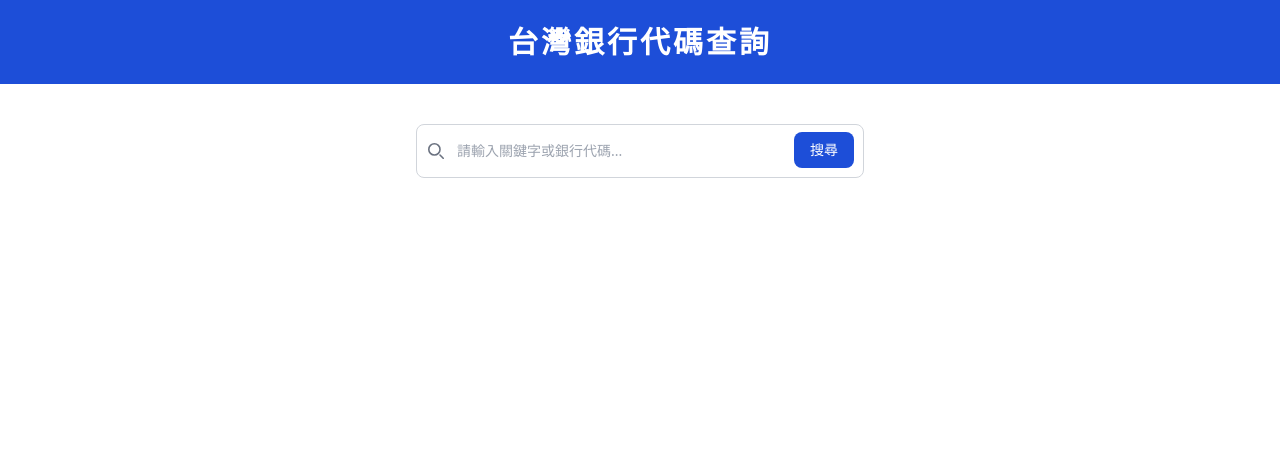
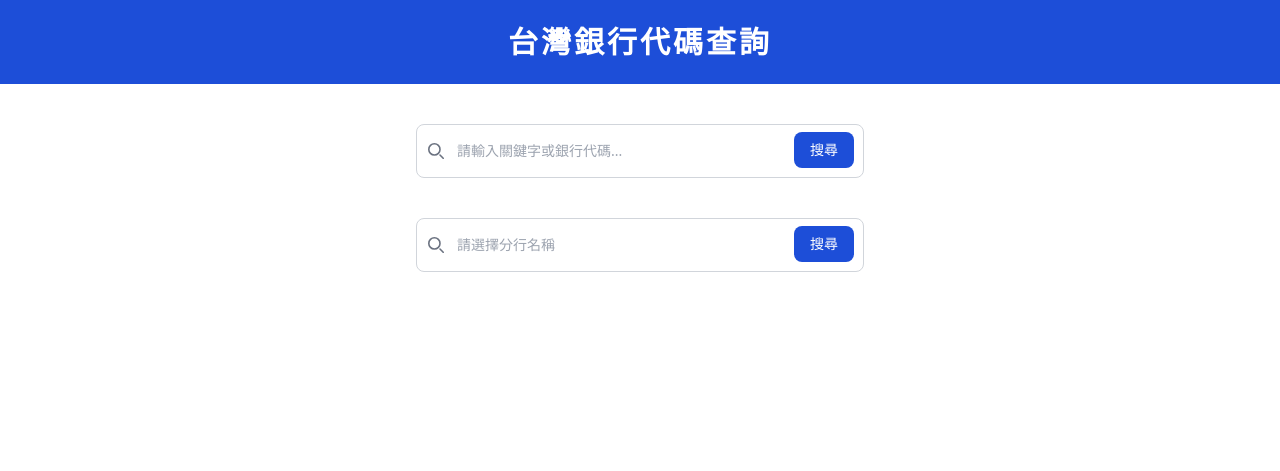
Before and after one commit to chienchuanw/5xcamp-bank-query, a Django app: page / in a window 1280 px wide. Shown: the top 471 px of the page. Run offline with Django 5.2, Linux system fonts and the light colour scheme; data that the repository does not hold is empty; style sheets or scripts are compiled from the project's sources.

Commit message:
Modified: Added branch dropdown options

```diff
--- a/banks/views.py
+++ b/banks/views.py
@@ -1,12 +1,15 @@
 from typing import Any
-from django.db.models import Q
-from django.db.models.query import QuerySet
-from django.views.generic import FormView, ListView
-from .models import Bank
-from .forms import BankSearchForm
+from django.views.generic import ListView
+from .models import Bank, Branch
 
 
 class BankHomeView(ListView):
     template_name = "banks/home.html"
     model = Bank
     context_object_name = "banks"
+
+    def get_context_data(self, **kwargs: Any) -> dict[str, Any]:
+        context = super().get_context_data(**kwargs)
+        context["branches"] = Branch.objects.all()
+
+        return context
--- a/templates/banks/home.html
+++ b/templates/banks/home.html
@@ -6,10 +6,10 @@
 {% block content %}
 
 
-<div x-data="{ open: false }">
-  <form class="max-w-md mx-auto my-10">
+<div x-data="{ openBankOption: false, openBranchOption: false }">
+  <div class="max-w-md mx-auto my-10">
     <label for="bank-search" class="mb-2 text-sm font-medium text-gray-900 sr-only dark:text-white">搜尋</label>
-    <div class="relative" @click.away="open = false">
+    <div class="relative" @click.away="openBankOption = false">
       <div class="absolute inset-y-0 start-0 flex items-center ps-3 pointer-events-none">
         <svg class="w-4 h-4 text-gray-500 dark:text-gray-400" aria-hidden="true" xmlns="http://www.w3.org/2000/svg"
           fill="none" viewBox="0 0 20 20">
@@ -19,21 +19,48 @@
       </div>
       <input type="search" id="bank-search"
         class="block w-full p-4 ps-10 text-sm text-gray-900 border border-gray-300 rounded-lg bg-white focus:ring-blue-500 focus:border-blue-500"
-        placeholder="請輸入關鍵字或銀行代碼..." @focus="open = true" />
+        placeholder="請輸入關鍵字或銀行代碼..." @focus="openBankOption = true" />
       <button type="button"
         class="text-white absolute end-2.5 bottom-2.5 bg-blue-700 hover:bg-blue-800 focus:ring-4 focus:outline-none focus:ring-blue-300 font-medium rounded-lg text-sm px-4 py-2">搜尋</button>
     </div>
-		<div id="bank-dropdown" class="z-10 bg-white divide-y divide-gray-100 rounded-lg shadow w-full" x-cloak x-show="open">
+		<div id="bank-dropdown" class="z-10 bg-white divide-y divide-gray-100 rounded-lg shadow w-full" x-cloak x-show="openBankOption">
 			<ul class="py-2 text-sm text-gray-700" aria-labelledby="dropdownDefaultButton">
 				{% for bank in banks %}
 				<li class="block px-4 py-2 hover:bg-gray-100">{{bank.code}} {{ bank.name }}</li>
 				{% endfor %}
 			</ul>
 		</div>
-  </form>
+  </div>
+	<div class="max-w-md mx-auto my-10">
+    <label for="bank-search" class="mb-2 text-sm font-medium text-gray-900 sr-only dark:text-white">搜尋</label>
+    <div class="relative" @click.away="openBranchOption = false">
+      <div class="absolute inset-y-0 start-0 flex items-center ps-3 pointer-events-none">
+        <svg class="w-4 h-4 text-gray-500 dark:text-gray-400" aria-hidden="true" xmlns="http://www.w3.org/2000/svg"
+          fill="none" viewBox="0 0 20 20">
+          <path stroke="currentColor" stroke-linecap="round" stroke-linejoin="round" stroke-width="2"
+            d="m19 19-4-4m0-7A7 7 0 1 1 1 8a7 7 0 0 1 14 0Z" />
+        </svg>
+      </div>
+      <input type="search" id="bank-search"
+        class="block w-full p-4 ps-10 text-sm text-gray-900 border border-gray-300 rounded-lg bg-white focus:ring-blue-500 focus:border-blue-500"
+        placeholder="請選擇分行名稱" @focus="openBranchOption = true" />
+      <button type="button"
+        class="text-white absolute end-2.5 bottom-2.5 bg-blue-700 hover:bg-blue-800 focus:ring-4 focus:outline-none focus:ring-blue-300 font-medium rounded-lg text-sm px-4 py-2">搜尋</button>
+    </div>
+		<div id="bank-dropdown" class="z-10 bg-white divide-y divide-gray-100 rounded-lg shadow w-full" x-cloak x-show="openBranchOption">
+			<ul class="py-2 text-sm text-gray-700" aria-labelledby="dropdownDefaultButton">
+				{% for branch in branches %}
+				<li class="block px-4 py-2 hover:bg-gray-100">{{ branch.branch_name }}</li>
+				{% endfor %}
+			</ul>
+		</div>
+  </div>
 </div>
 
 
 
 
+
+
+
 {% endblock content %}
```
